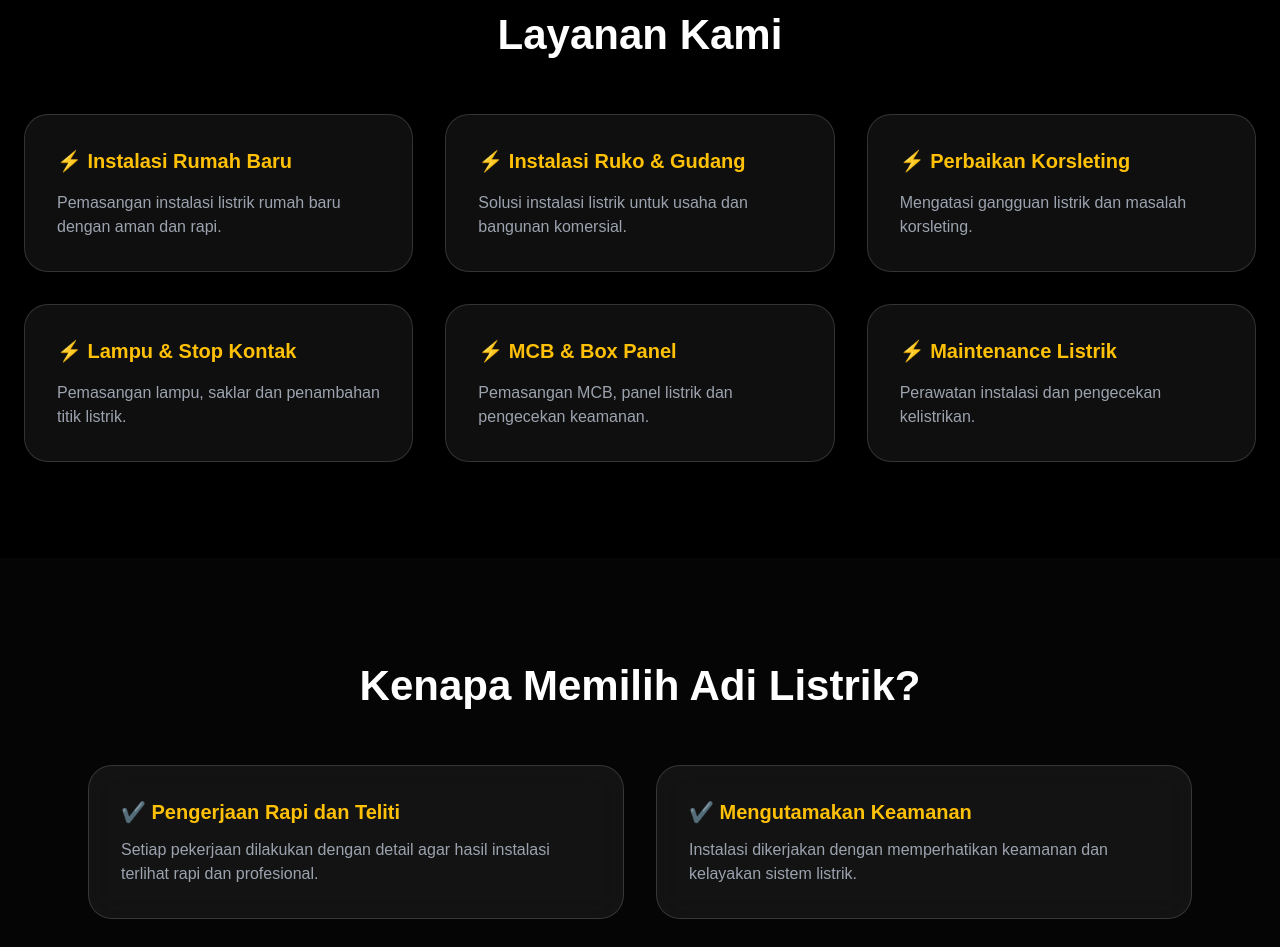
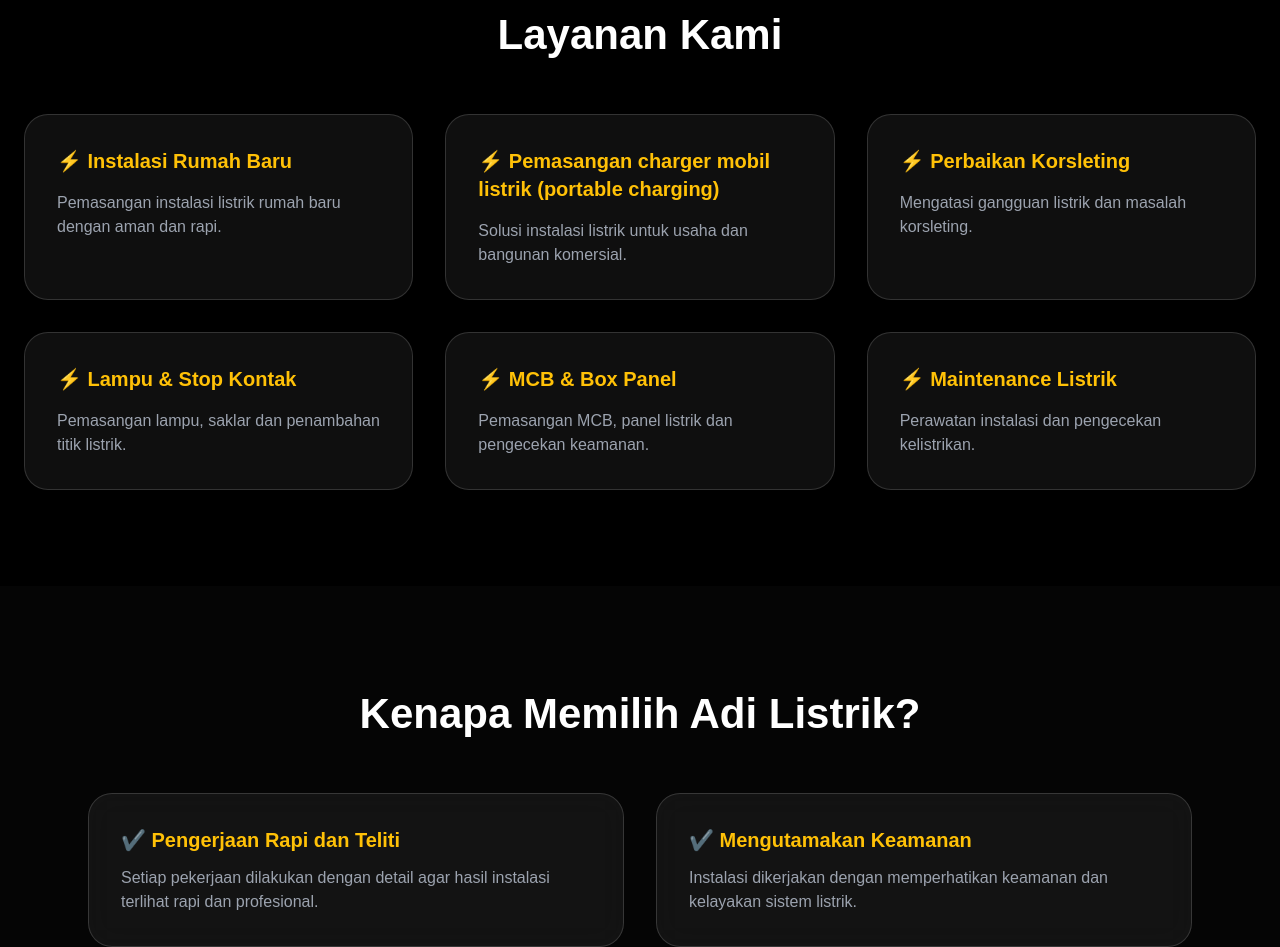
Before and after one commit to sonihadiwijaya/adilistrik, a plain HTML site: page index.html in a window 1280 px wide. Shown: the part 1244-2191 px from the top of the page. Drawn offline with nearby package versions, Linux system fonts and the light colour scheme.

Commit message:
Update installation title for electric car charger

```diff
--- a/index.html
+++ b/index.html
@@ -293,7 +293,7 @@ Pemasangan instalasi listrik rumah baru dengan aman dan rapi.
 <div class="glass p-8 rounded-3xl card">
 
 <h3 class="text-xl font-bold yellow">
-⚡ Instalasi Ruko & Gudang
+⚡  Pemasangan charger mobil listrik (portable charging)
 </h3>
 
 <p class="text-gray-400 mt-4">
```
